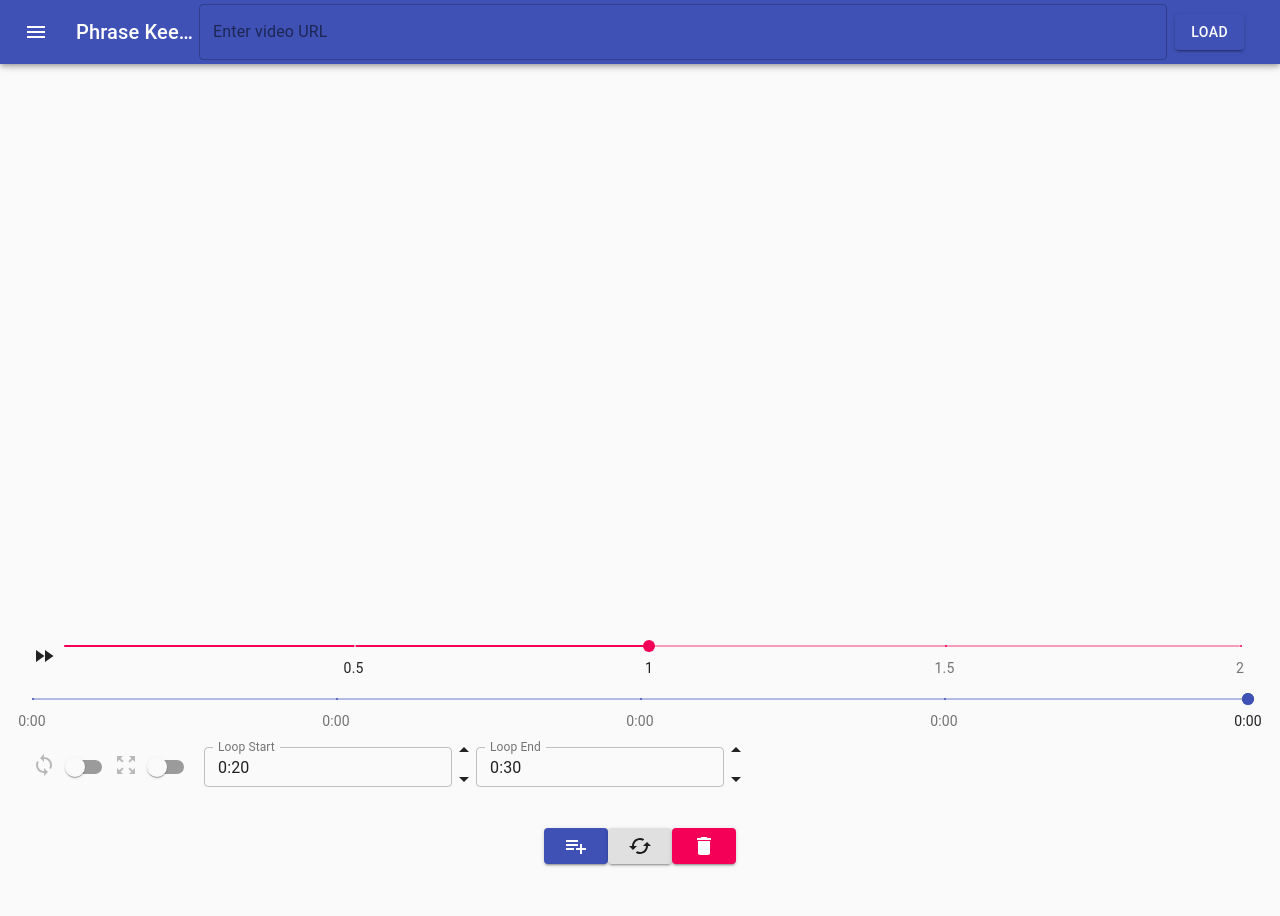
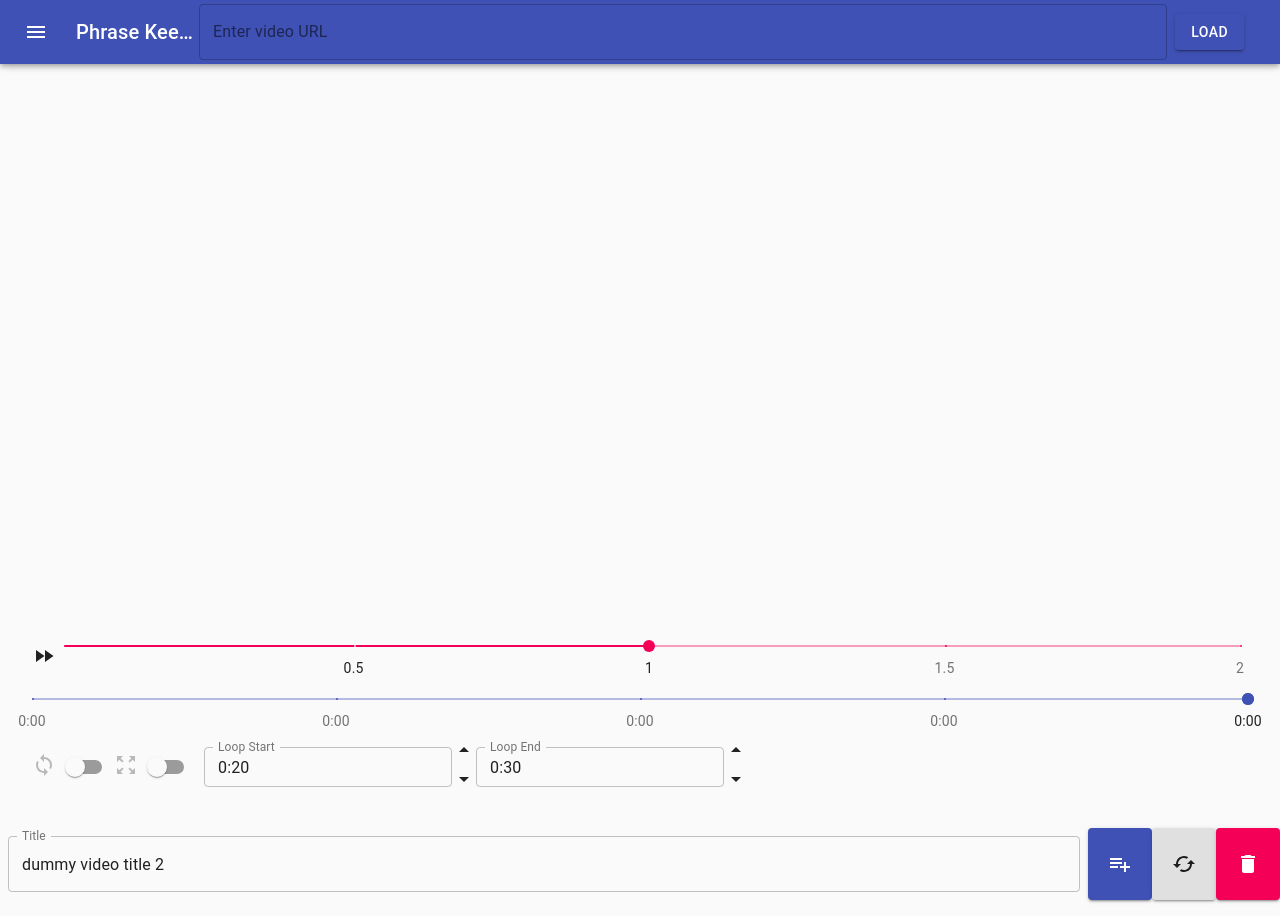
Before and after one commit to ysirman/viphkee, a React (Create React App) app: page / in a window 1280 px wide. Before the commit the page ends 880 px from the top, so only its background shows below. Built offline with nearby package versions, Linux system fonts and the light colour scheme.

Commit message:
add videoTitle Form

```diff
--- a/src/actions/playList.ts
+++ b/src/actions/playList.ts
@@ -10,11 +10,11 @@ export const PlayListActionType = {
   selected: `${FEATURE}/selected`,
 } as const;
 
-const payload = (playerConfig: PlayerConfigType) => {
+const payload = (videoTitle: string, playerConfig: PlayerConfigType) => {
   return {
     id: DEFAULT_PLAY_LIST_ID,
     videoId: youtubeId(playerConfig.url),
-    videoTitle: "dummy video title",
+    videoTitle: videoTitle,
     loopStart: playerConfig.loopState.start,
     loopEnd: playerConfig.loopState.end,
     isSelected: true,
@@ -22,17 +22,19 @@ const payload = (playerConfig: PlayerConfigType) => {
 };
 
 export const addPlayList = (
+  videoTitle: string,
   playerConfig: PlayerConfigType
 ): PlayListAction => ({
   type: PlayListActionType.added,
-  payload: payload(playerConfig),
+  payload: payload(videoTitle, playerConfig),
 });
 
 export const updatePlayList = (
+  videoTitle: string,
   playerConfig: PlayerConfigType
 ): PlayListAction => ({
   type: PlayListActionType.updated,
-  payload: payload(playerConfig),
+  payload: payload(videoTitle, playerConfig),
 });
 
 export const deletePlayList = (): PlayListAction => ({
--- a/src/components/PlayListForm.tsx
+++ b/src/components/PlayListForm.tsx
@@ -12,6 +12,7 @@ import { FlashMessageText, updateFlashMessage } from "../actions/flashMessage";
 
 import Box from "@material-ui/core/Box";
 import Button from "@material-ui/core/Button";
+import TextField from "@material-ui/core/TextField";
 
 import PlaylistAddIcon from "@material-ui/icons/PlaylistAdd";
 import CachedIcon from "@material-ui/icons/Cached";
@@ -19,10 +20,14 @@ import DeleteIcon from "@material-ui/icons/Delete";
 
 const PlayListForm: React.FC = () => {
   const { state, dispatch } = useContext(PlayerContext);
+  const [videoTitle, setVideoTitle] = useState("");
+  const [allowFlashMessage, setAllowFlashMessage] = useState(false);
 
   const playerConfig = state.playerConfig;
-  const [allowFlashMessage, setAllowFlashMessage] = useState(false);
   const playList = state.playList;
+  const currentPlayListItem = playList.filter(
+    (playListItem) => playListItem.isSelected === true
+  )[0];
 
   useEffect(() => {
     setAllowFlashMessage(true);
@@ -34,12 +39,16 @@ const PlayListForm: React.FC = () => {
     }
   }, [playList]);
 
+  useEffect(() => {
+    setVideoTitle(currentPlayListItem?.videoTitle ?? "");
+  }, [currentPlayListItem]);
+
   const handleAddButton = () => {
-    dispatch(addPlayList(playerConfig));
+    dispatch(addPlayList(videoTitle, playerConfig));
   };
 
   const handleUpdateButton = () => {
-    dispatch(updatePlayList(playerConfig));
+    dispatch(updatePlayList(videoTitle, playerConfig));
   };
 
   const handleDeleteButton = () => {
@@ -51,6 +60,22 @@ const PlayListForm: React.FC = () => {
 
   return (
     <Box display="flex" justifyContent="center" mb={2}>
+      <TextField
+        id="outlined-full-width"
+        label="Title"
+        style={{ margin: 8 }}
+        placeholder="input phrase name"
+        fullWidth
+        margin="normal"
+        InputLabelProps={{
+          shrink: true,
+        }}
+        variant="outlined"
+        value={videoTitle}
+        onChange={(e) => {
+          setVideoTitle(e.target.value);
+        }}
+      />
       <Button
         variant="contained"
         color="primary"
```
